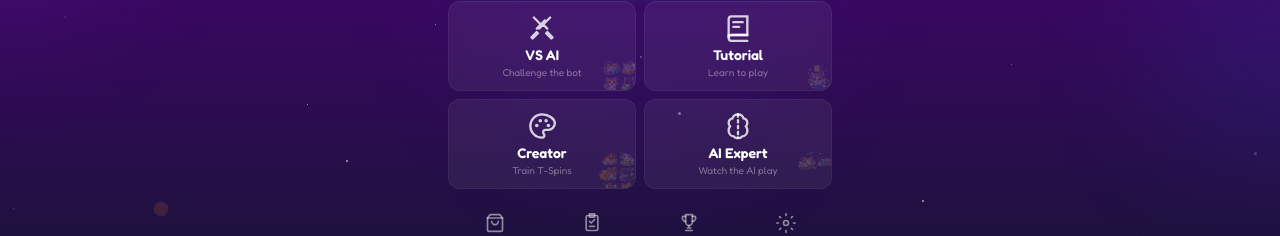
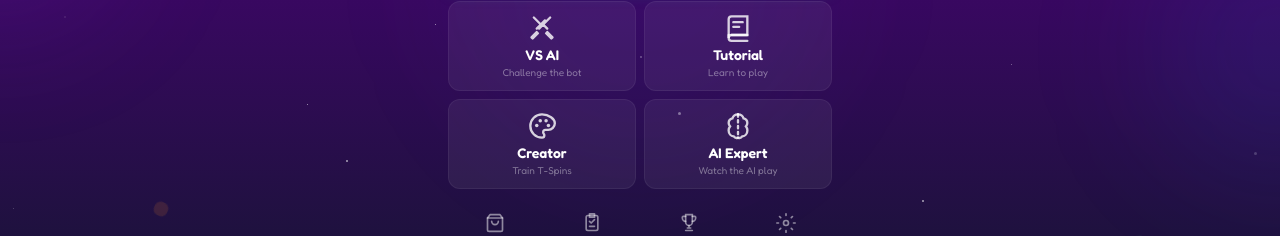
Before and after one commit to shigake/cat-tetris, a React (Vite) app: page / in a window 1280 px wide. Shown: the part 424-660 px from the top of the page. Built offline with nearby package versions, Linux system fonts and the light colour scheme.

Commit message:
Remove cat thumbnail from menu cards

```diff
--- a/src/components/MainMenu.jsx
+++ b/src/components/MainMenu.jsx
@@ -261,7 +261,6 @@ function MenuCard({ icon, catImg, label, sub, onClick, selected }) {
  onClick={onClick}
  className={`relative flex flex-col items-center text-center p-3 rounded-xl bg-white/[0.06] hover:bg-white/[0.1] border border-white/[0.06] hover:border-white/[0.12] active:scale-[0.97] transition-all duration-150 overflow-hidden ${selected ? 'ring-2 ring-yellow-400 bg-white/[0.12] border-yellow-400/30 scale-[1.03]' : ''}`}
  >
- {catImg && <img src={catImg} alt="" className="absolute -bottom-1 -right-1 w-10 h-10 rounded-full opacity-20 pointer-events-none" />}
  <div className="text-white/80 mb-1">{icon}</div>
  <span className="text-white font-semibold text-sm leading-tight">{label}</span>
  <span className="text-white/40 text-[10px] mt-0.5 leading-tight">{sub}</span>
```
